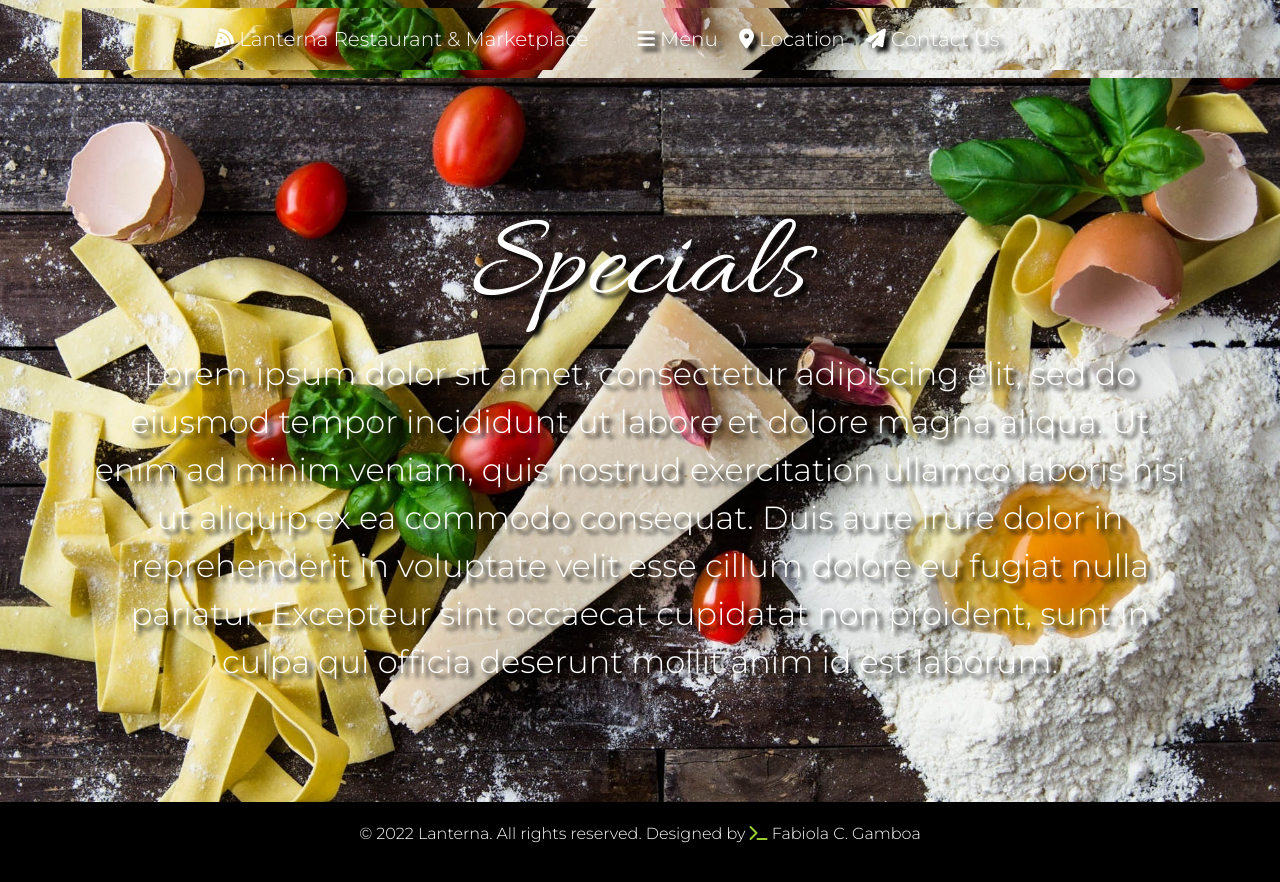
After one commit to Fabscg/lanterna-marketplace, a PHP site: page /specials.html in a window 1280 px wide. The commit adds this page. Run offline with PHP 8.4, Linux system fonts and the light colour scheme; some libraries are stand-ins or nearby versions.

Commit message:
Working in Specials page

```diff
--- a/assets/style.css
+++ b/assets/style.css
@@ -44,7 +44,7 @@ p {
 }
 
 .navbar-toggler {
-    padding: 0.25rem 0.75rem;
+    /* padding: 0.25rem 0.75rem; */
     font-size: 1.25rem;
     line-height: 1;
     background-color: transparent;
@@ -74,26 +74,28 @@ nav,
 .navbar-nav,
 .nav-link:hover {
     color: black;
-    font-size: 20px;
 }
 
 .nav-item,
 .nav-link {
     color: white;
     font-weight: 600px;
-    justify-content: space-between;
+    /* justify-content: space-between; */
     transition-duration: 2s;
     transition: width 2s;
+
 }
 
 .nav-item {
-    margin-left: 20px;
+    margin-left: 5px;
+    text-shadow: 5px 5px 4px black;
 }
 
 .nav-item:hover {
     background-color: yellowgreen;
     border-radius: 25px;
     font-weight: 600;
+    text-shadow: none;
 }
 
 
@@ -350,19 +352,19 @@ iframe {
     background: linear-gradient(90deg, rgba(67, 230, 27, 1) 0%, rgba(27, 233, 116, 0.02891578994879207) 33%, rgba(247, 248, 245, 1) 49%, rgba(245, 45, 24, 1) 69%, rgba(255, 11, 0, 1) 100%);
     margin: 0 0 0 0;
     padding: 10px 100px;
+    text-align: center;
+    color: black;
     width: 100%;
-    text-align: center;
-    text-shadow: 5px 5px 4px black;
+    /* text-shadow: 5px 5px 4px black; */
 }
 
 footer {
-    margin-top: 100px;
     text-align: center;
 }
 
 .copyright {
     padding-top: 20px;
-    margin-top: 100px;
+    /* margin-top: 20px; */
 }
 
 .autor {
@@ -374,6 +376,23 @@ footer {
     color: yellowgreen;
 }
 
+.second-footer {
+    background-color: black;
+    margin: 0;
+    position: relative;
+}
+
+/* SPECIALS */
+
+#specials {
+    background-color: black;
+}
+
+
+.title-specials {
+    font-family: 'Allura', cursive;
+}
+
 @media screen and (max-width:980px) {
 
     p {
@@ -382,6 +401,7 @@ footer {
         display: inline-flex;
     }
 
+    #specials,
     .navbar-nav {
         align-items: flex-end;
     }
@@ -391,35 +411,32 @@ footer {
         width: 100%;
     }
 
-    :root {
-        width: fit-content;
+    .specials {
+        width: 100%;
+        background-color: black;
     }
+
+    .second-footer {
+        margin-bottom: 0;
+        padding-bottom: 0;
+    }
+
 }
 
 
 
 @media screen and (max-width:768px) {
+    :root {
+        width: fit-content;
+    }
 
     li {
-        font-size: 30px;
-    }
-
-    .navbar {
         font-size: 30px;
     }
 
     .body {
         text-align: -webkit-center;
     }
-
-    /* .row>* {
-        flex-shrink: unset;
-        width: 100%;
-        padding-right: calc(var(--bs-gutter-x) * .5);
-        padding-left: calc(var(--bs-gutter-x) * .5);
-        margin-top: var(--bs-gutter-y);
-    } */
-
 
     .our-restaurant {
         justify-content: center;
@@ -480,7 +497,8 @@ footer {
     }
 
     .marketplace {
-        width: max-content;
+        width: 100%;
+        height: auto;
     }
 
     .copyright {
@@ -491,3 +509,10 @@ footer {
         font-size: medium;
     }
 }
+
+@media screen and (max-width:560px) {
+
+    .intro {
+        width: 100%;
+    }
+}
--- /dev/null
+++ b/specials.html
@@ -0,0 +1,110 @@
+<!DOCTYPE html>
+<html lang="en">
+
+<head>
+    <meta charset="UTF-8">
+    <meta http-equiv="X-UA-Compatible" content="IE=edge">
+    <meta name="viewport" content="width=device-width, initial-scale=1.0">
+    <script src="https://cdn.jsdelivr.net/npm/bootstrap@5.0.2/dist/js/bootstrap.bundle.min.js"
+        integrity="sha384-MrcW6ZMFYlzcLA8Nl+NtUVF0sA7MsXsP1UyJoMp4YLEuNSfAP+JcXn/tWtIaxVXM"
+        crossorigin="anonymous"></script>
+    <script src="https://kit.fontawesome.com/e387ff95d3.js" crossorigin="anonymous"></script>
+    <script src="https://kit.fontawesome.com/4cf7e7bf8a.js" crossorigin="anonymous"></script>
+    <link rel="shortcut icon" href="assets/img/favicon.ico" type="image/x-icon">
+    <link href="https://cdn.jsdelivr.net/npm/bootstrap@5.0.2/dist/css/bootstrap.min.css" rel="stylesheet"
+        integrity="sha384-EVSTQN3/azprG1Anm3QDgpJLIm9Nao0Yz1ztcQTwFspd3yD65VohhpuuCOmLASjC" crossorigin="anonymous">
+    <link
+        href="https://fonts.googleapis.com/css2?family=Allura&family=Josefin+Sans&family=Montserrat:wght@300&family=Parisienne&display=swap"
+        rel="stylesheet">
+    <link rel="stylesheet" href="assets/style.css">
+
+
+    <title>Specials</title>
+</head>
+
+<body id="specials">
+
+    <nav id="navbar_top" class="navbar">
+        <div class="container">
+            <!-- Brand and toggle get grouped for better mobile display -->
+
+
+            <!-- Collect the nav links, forms, and other content for toggling -->
+            <nav class="navbar navbar-expand-lg" href="/">
+                <div class="container-fluid">
+                    <div class="navbar-header">
+                        <span class="navbar-brand page-scroll" href="#page-top"> <i class="fa-solid fa-pizza-slice"></i>
+                            Lanterna
+                            Restaurant & Marketplace</span>
+                    </div>
+                    <button class="navbar-toggler navbar-dark" type="button" data-bs-toggle="collapse"
+                        data-bs-target="#navbarNavDropdown" aria-controls="navbarNavDropdown" aria-expanded="false"
+                        aria-label="Toggle navigation">
+                        <div class="navbar-toggler-icon"></div>
+                    </button>
+                    <div class="collapse navbar-collapse" id="navbarNavDropdown">
+                        <ul class="navbar-nav">
+                            <li class="nav-item">
+                                <a class="nav-link" href="./index.html#menu-food"><i class="fa-solid fa-bars"></i>
+                                    Menu</a>
+                            </li>
+                            <li class="nav-item">
+                                <a class="nav-link" href="./index.html#location"><i
+                                        class="fa-solid fa-location-dot"></i>
+                                    Location</a>
+                            </li>
+                            <li class="nav-item">
+                                <a class="nav-link" href="./index.html#contact-us"><i
+                                        class="fa-solid fa-paper-plane"></i>
+                                    Contact
+                                    Us</a>
+                            </li>
+                        </ul>
+                    </div>
+                </div>
+            </nav>
+
+
+        </div>
+    </nav>
+    <!-- Header -->
+    <header id="header" class="row">
+        <div class="intro">
+            <div class="overlay">
+                <div class="container">
+                    <div class="row">
+                        <div class="intro-text special-body">
+                            <h1>Specials</h1>
+                            <p>Lorem ipsum dolor sit amet, consectetur adipiscing elit, sed do eiusmod
+                                tempor
+                                incididunt
+                                ut labore et dolore magna aliqua. Ut enim ad minim veniam, quis nostrud
+                                exercitation
+                                ullamco laboris nisi ut aliquip ex ea commodo consequat. Duis aute irure
+                                dolor in
+                                reprehenderit in voluptate velit esse cillum dolore eu fugiat nulla
+                                pariatur.
+                                Excepteur
+                                sint occaecat cupidatat non proident, sunt in culpa qui officia deserunt
+                                mollit anim
+                                id
+                                est laborum.</p>
+                        </div>
+                    </div>
+                </div>
+            </div>
+        </div>
+    </header>
+
+
+    <footer class="second-footer">
+
+        <p class="copyright">&copy; 2022 Lanterna. All rights reserved. Designed by <a class="autor"
+                href="https://i-am-fabi.herokuapp.com/" rel="nofollow"> <i class="fa-solid fa-terminal"></i> Fabiola
+                C.
+                Gamboa</a></p>
+    </footer>
+</body>
+<script src="index.js"></script>
+
+</html>
```
Also changed, not shown: index.html (+6 -2 lines), assets/img/blackboard.jpg (added), assets/img/splash.png (added), 1 other file.
